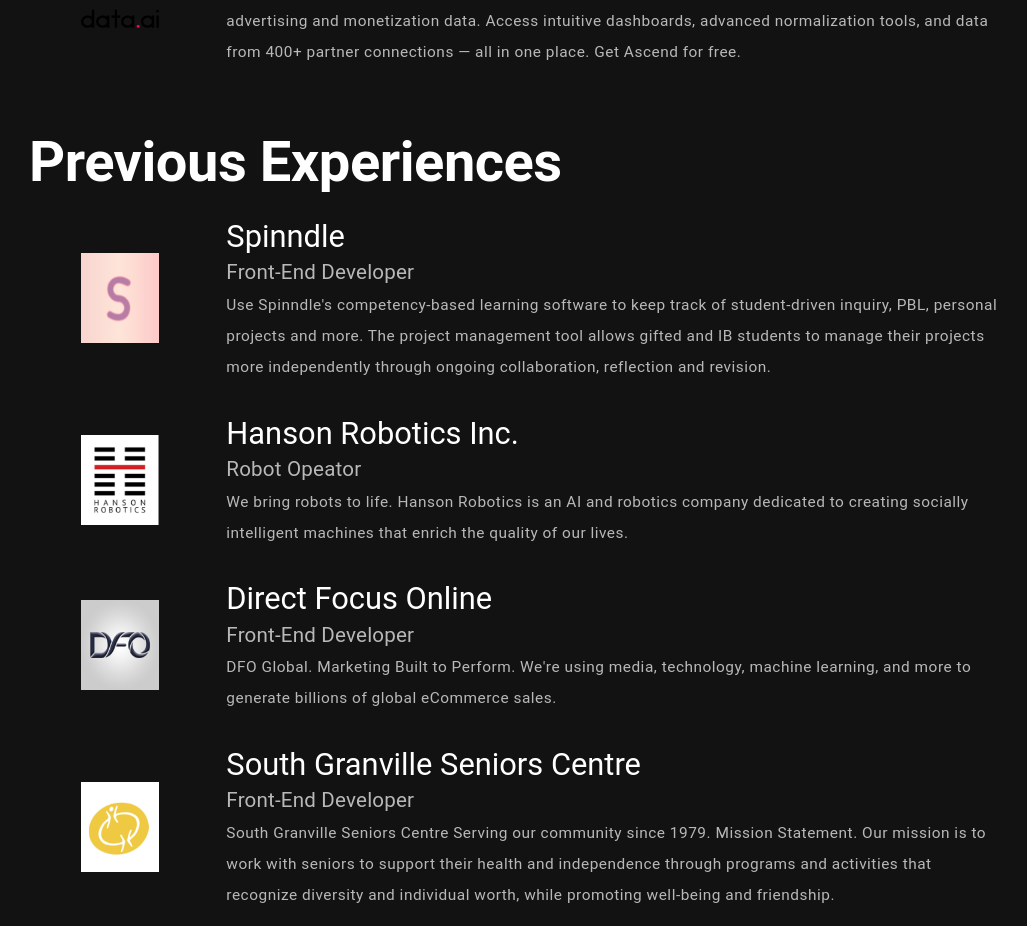
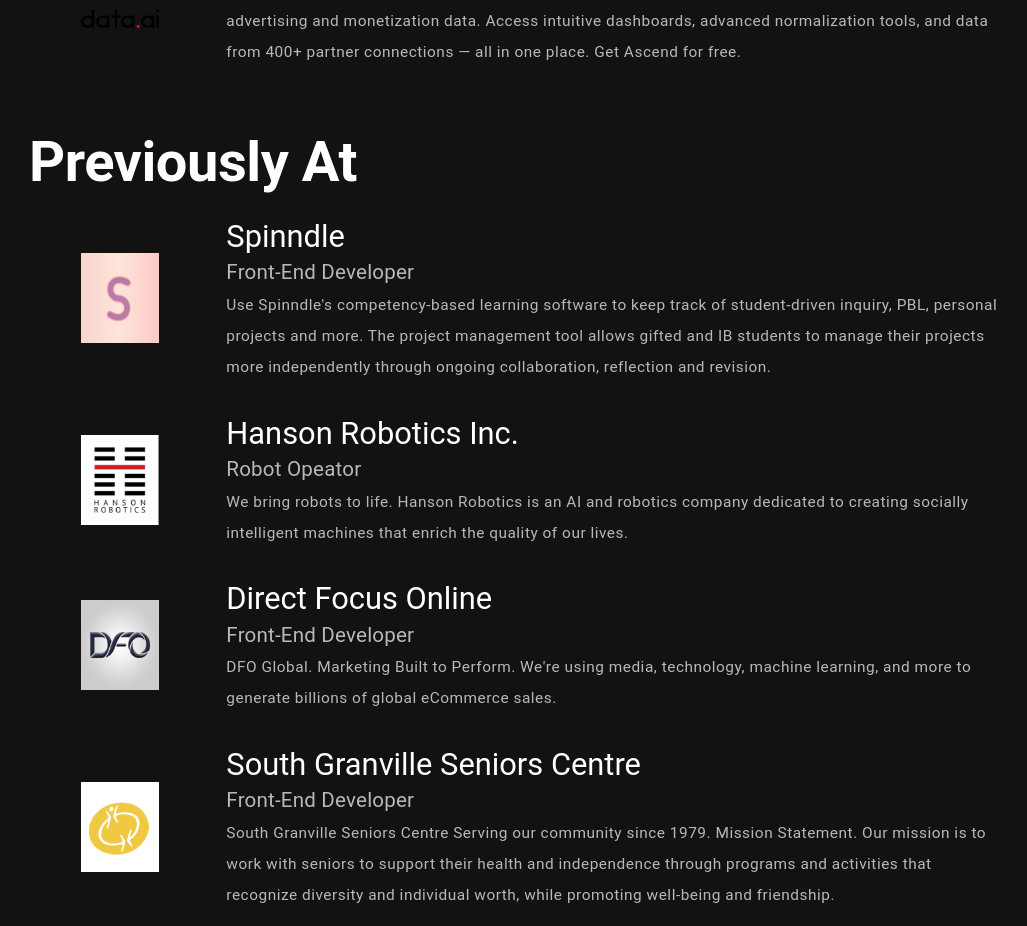
Before and after one commit to wtLau/brian-lau.ca, a Next.js app: page /about in a window 1280 px wide. Shown: the part 2409-3335 px from the top of the page, without its empty margins (27-1054 px from the left). Built offline with nearby package versions, Linux system fonts and the light colour scheme; no server answers.

Commit message:
minor heading change

```diff
--- a/pages/about.tsx
+++ b/pages/about.tsx
@@ -100,7 +100,7 @@ const About = () => {
 
         <Grid item xs={12}>
           <Typography variant='h2' gutterBottom>
-            Previous Experiences
+            Previously At
           </Typography>
 
           <Grid spacing={4} container>
```
